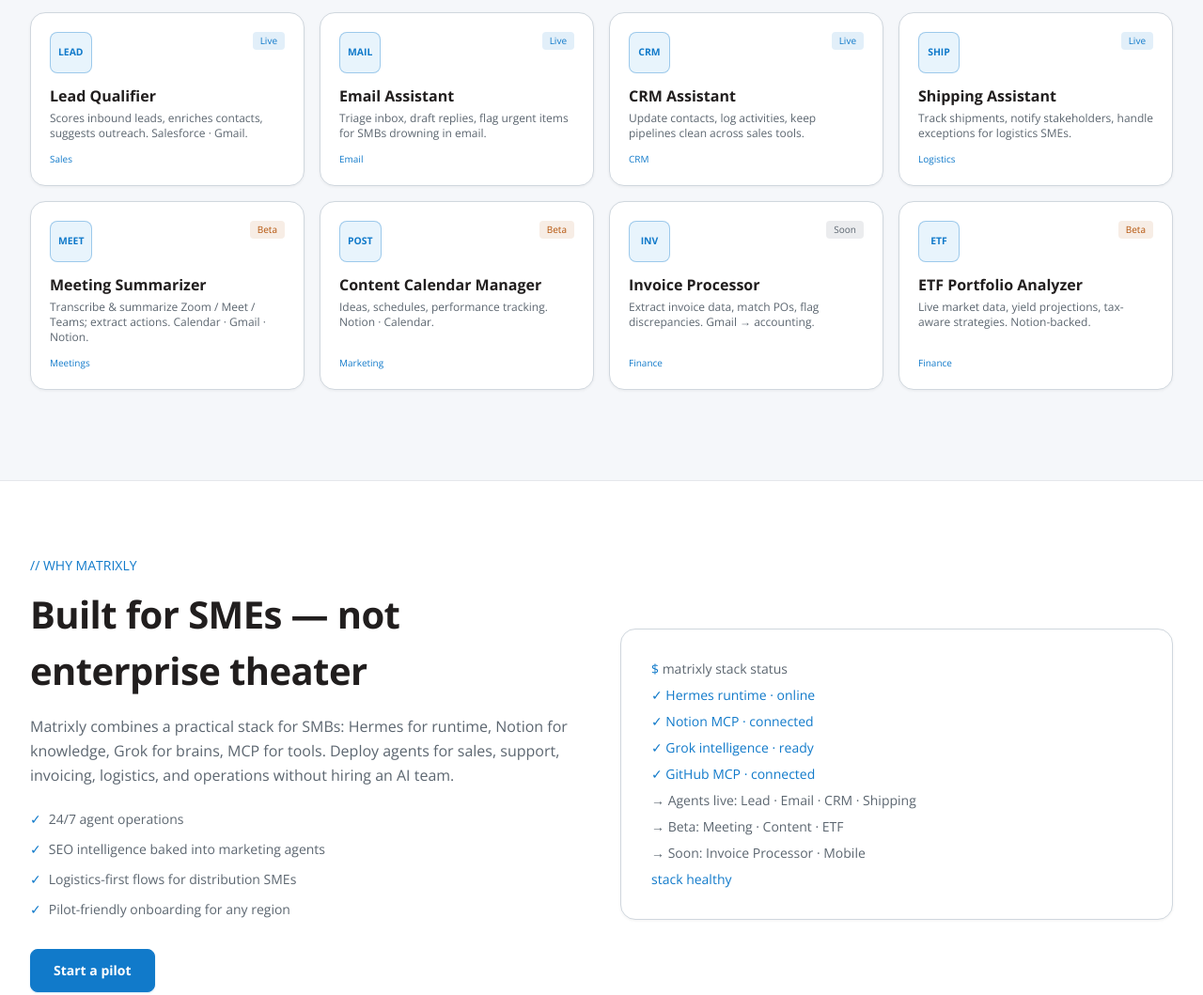
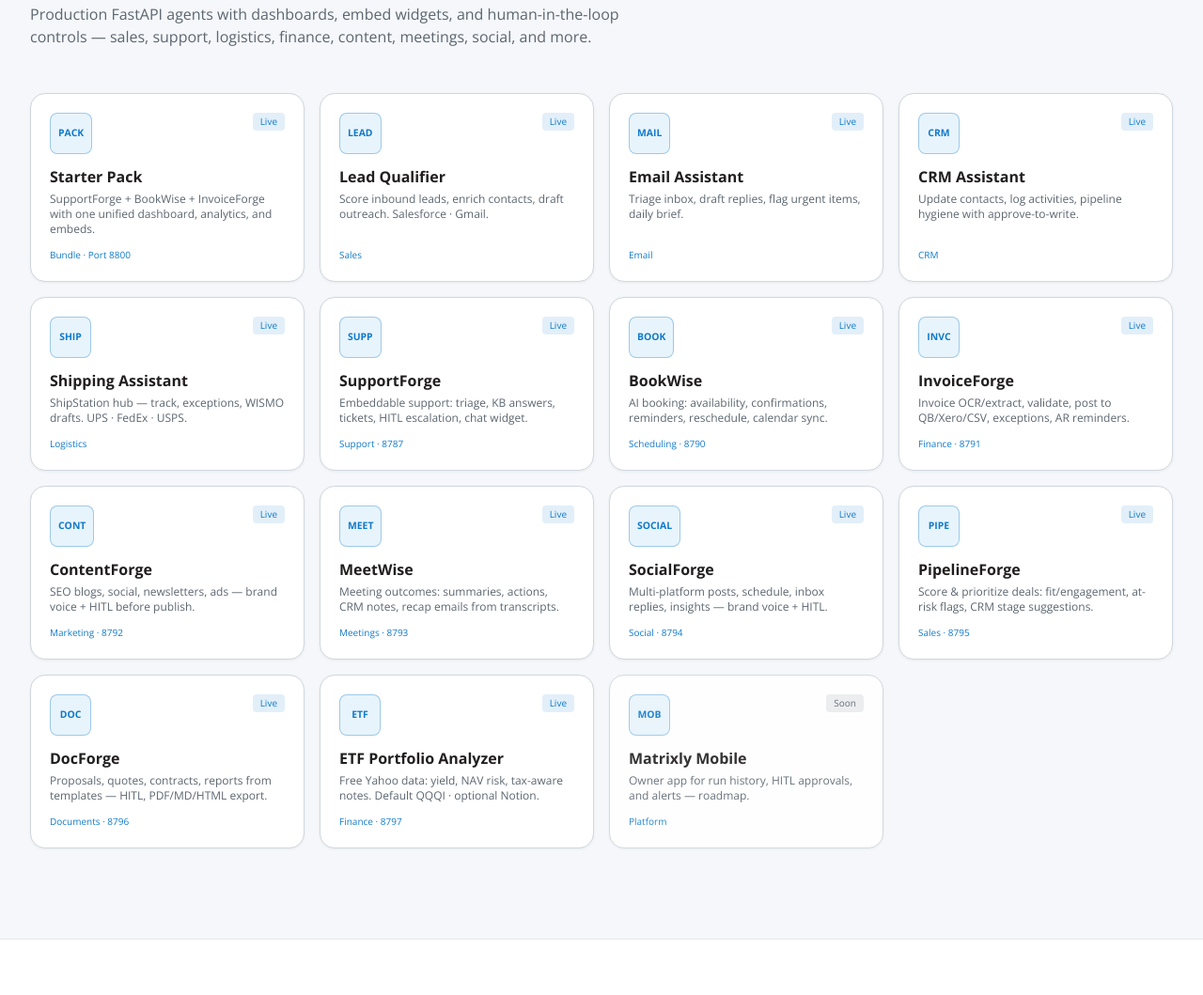
Before and after one commit to apchowdhury25/matrixly-ai, a website: page products/index.html in a window 1280 px wide. Shown: the part 2569-3628 px from the top of the page at 94% size. Drawn offline with nearby package versions, Linux system fonts and the light colour scheme.

Commit message:
docs(products): refresh live agent marketplace catalog
Replace outdated Beta/Soon agent cards with current Live agents,
Starter Pack, correct links, and updated stack status copy.

```diff
--- a/products/index.html
+++ b/products/index.html
@@ -18,7 +18,7 @@
 
   <meta charset="UTF-8" />
   <meta name="viewport" content="width=device-width, initial-scale=1.0, viewport-fit=cover" />
-  <meta name="description" content="Matrixly product suite — Hermes agent runtime, Notion knowledge layer, Grok intelligence, MCP integrations, and the agent marketplace for SMBs." />
+  <meta name="description" content="Matrixly product suite — Hermes, Notion, Grok, MCP, and a live agent catalog: Starter Pack, SupportForge, BookWise, InvoiceForge, ContentForge, MeetWise, SocialForge, PipelineForge, DocForge, ETF Analyzer, and more." />
   <meta name="theme-color" content="#117ACA" />
   <title>Products — Matrixly</title>
   <link rel="icon" type="image/png" href="/assets/matrixly-logo.png" />
@@ -659,9 +659,9 @@
               CRMs, and 100+ apps — the same stack behind our integrations directory.
             </p>
             <ul class="space-y-2 text-sm text-matrix-soft mb-6">
-              <li class="flex gap-2"><span class="text-matrix-green">▸</span> GitHub · Notion (live)</li>
-              <li class="flex gap-2"><span class="text-matrix-green">▸</span> Roadmap: Gmail, Stripe, Slack, QuickBooks</li>
-              <li class="flex gap-2"><span class="text-matrix-green">▸</span> Secure credential vault pattern</li>
+              <li class="flex gap-2"><span class="text-matrix-green">▸</span> GitHub · Notion (live MCP)</li>
+              <li class="flex gap-2"><span class="text-matrix-green">▸</span> Agent adapters: Gmail/IMAP, calendars, ShipStation, HubSpot, QB/Xero</li>
+              <li class="flex gap-2"><span class="text-matrix-green">▸</span> Secure credential vault pattern (.env / secrets)</li>
               <li class="flex gap-2"><span class="text-matrix-green">▸</span> Composable multi-app workflows</li>
             </ul>
             <a href="/integrations" class="btn-secondary text-xs px-4 py-2.5 w-full">Browse integrations →</a>
@@ -677,125 +677,190 @@
             </div>
             <h3 class="text-xl font-bold text-matrix-cream mb-2">Matrixly Mobile</h3>
             <p class="text-sm text-matrix-soft mb-5 leading-relaxed">
-              Expo / React Native client dashboard for SME owners — monitor agent runs, approve
-              exceptions, and get logistics or lead alerts on the go.
+              Expo / React Native owner dashboard — monitor agent runs, approve HITL exceptions,
+              and get logistics or lead alerts on the go.
             </p>
             <ul class="space-y-2 text-sm text-matrix-soft">
               <li class="flex gap-2"><span class="text-matrix-green">▸</span> Agent run history &amp; alerts</li>
               <li class="flex gap-2"><span class="text-matrix-green">▸</span> Approve handoffs &amp; exceptions</li>
-              <li class="flex gap-2"><span class="text-matrix-green">▸</span> Owner mobile dashboard (phase 3)</li>
+              <li class="flex gap-2"><span class="text-matrix-green">▸</span> Owner mobile dashboard (roadmap)</li>
             </ul>
           </article>
 
           <article id="orchestrator" class="card-matrix rounded-2xl p-6 sm:p-8">
             <div class="flex items-start justify-between gap-4 mb-5">
               <div class="neon-tile"><span>GRAPH</span></div>
-              <span class="font-mono text-xs px-2 py-1 rounded status-beta">Platform</span>
+              <span class="font-mono text-xs px-2 py-1 rounded status-live">Live</span>
             </div>
-            <h3 class="text-xl font-bold text-matrix-cream mb-2">LangGraph Orchestrator</h3>
+            <h3 class="text-xl font-bold text-matrix-cream mb-2">FastAPI Agent Runtime + Crews</h3>
             <p class="text-sm text-matrix-soft mb-5 leading-relaxed">
-              Supervisor routes tasks to specialized agents via FastAPI — email, shipping, CRM,
-              meetings, leads, invoices, and content — with Docker-ready deploy.
+              Each marketplace agent is a modular FastAPI service (CrewAI/LangGraph-style crews) with HITL,
+              audit logs, usage tracking, and Docker — plus the Starter Pack control plane for Support · Book · Invoice.
             </p>
             <div class="font-mono text-xs text-matrix-soft bg-matrix-cream/[0.03] border border-matrix-border/40 rounded-xl p-4 leading-relaxed">
-              Client / Trigger<br />
-              → FastAPI <span class="text-matrix-green">/run-task</span><br />
-              → LangGraph Supervisor<br />
-              → Specialized Agent<br />
-              → APIs · Notion · Notifications
+              Website / Widget / Form<br />
+              → Agent FastAPI <span class="text-matrix-green">/v1/*</span><br />
+              → Crew pipeline (HITL gates)<br />
+              → CRM · Calendar · Accounting · Email<br />
+              → Starter Pack dashboard (optional)
             </div>
+            <a href="/starter-pack" class="btn-secondary text-xs px-4 py-2.5 w-full mt-5 inline-flex items-center justify-center">Open Starter Pack →</a>
           </article>
         </div>
       </div>
     </section>
 
-    <!-- AGENT MARKETPLACE (from Notion) -->
+    <!-- AGENT MARKETPLACE -->
     <section id="marketplace" class="py-16 sm:py-24 bg-matrix-void border-y border-matrix-border/40">
       <div class="max-w-7xl mx-auto px-4 sm:px-6 lg:px-8">
         <div class="flex flex-col md:flex-row md:items-end md:justify-between gap-6 mb-12">
-          <div class="max-w-xl">
+          <div class="max-w-2xl">
             <p class="font-mono text-sm text-matrix-green mb-3">// AGENT MARKETPLACE</p>
-            <h2 class="h2-fluid font-bold text-matrix-cream mb-3">Catalog synced from Notion</h2>
+            <h2 class="h2-fluid font-bold text-matrix-cream mb-3">Live agents you can deploy today</h2>
             <p class="text-matrix-soft">
-              Live entries from the Matrixly Agent Marketplace database — deploy for SMBs worldwide across sales, email, CRM, logistics, finance, and meetings.
+              Production FastAPI agents with dashboards, embed widgets, and human-in-the-loop controls —
+              sales, support, logistics, finance, content, meetings, social, and more.
             </p>
           </div>
-          <a href="/agents" class="btn-secondary text-sm px-5 py-2.5 self-start">Browse agents catalog →</a>
+          <a href="/agents" class="btn-secondary text-sm px-5 py-2.5 self-start">Browse full catalog →</a>
         </div>
 
         <div class="grid sm:grid-cols-2 lg:grid-cols-4 gap-4">
-          <article class="card-matrix rounded-2xl p-5 flex flex-col">
+          <a href="/starter-pack" class="card-matrix rounded-2xl p-5 flex flex-col hover:border-matrix-green/50 transition-colors border-matrix-green/30">
+            <div class="flex justify-between items-start mb-3">
+              <div class="neon-tile"><span>PACK</span></div>
+              <span class="font-mono text-[10px] px-2 py-0.5 rounded status-live">Live</span>
+            </div>
+            <h3 class="font-bold text-matrix-cream mb-1">Starter Pack</h3>
+            <p class="text-xs text-matrix-soft mb-3 flex-grow">SupportForge + BookWise + InvoiceForge with one unified dashboard, analytics, and embeds.</p>
+            <p class="font-mono text-[10px] text-matrix-green">Bundle · Port 8800</p>
+          </a>
+          <a href="/lead-qualifier" class="card-matrix rounded-2xl p-5 flex flex-col hover:border-matrix-green/50 transition-colors">
             <div class="flex justify-between items-start mb-3">
               <div class="neon-tile"><span>LEAD</span></div>
               <span class="font-mono text-[10px] px-2 py-0.5 rounded status-live">Live</span>
             </div>
             <h3 class="font-bold text-matrix-cream mb-1">Lead Qualifier</h3>
-            <p class="text-xs text-matrix-soft mb-3 flex-grow">Scores inbound leads, enriches contacts, suggests outreach. Salesforce · Gmail.</p>
+            <p class="text-xs text-matrix-soft mb-3 flex-grow">Score inbound leads, enrich contacts, draft outreach. Salesforce · Gmail.</p>
             <p class="font-mono text-[10px] text-matrix-green">Sales</p>
-          </article>
-          <article class="card-matrix rounded-2xl p-5 flex flex-col">
+          </a>
+          <a href="/email-assistant" class="card-matrix rounded-2xl p-5 flex flex-col hover:border-matrix-green/50 transition-colors">
             <div class="flex justify-between items-start mb-3">
               <div class="neon-tile"><span>MAIL</span></div>
               <span class="font-mono text-[10px] px-2 py-0.5 rounded status-live">Live</span>
             </div>
             <h3 class="font-bold text-matrix-cream mb-1">Email Assistant</h3>
-            <p class="text-xs text-matrix-soft mb-3 flex-grow">Triage inbox, draft replies, flag urgent items for SMBs drowning in email.</p>
+            <p class="text-xs text-matrix-soft mb-3 flex-grow">Triage inbox, draft replies, flag urgent items, daily brief.</p>
             <p class="font-mono text-[10px] text-matrix-green">Email</p>
-          </article>
-          <article class="card-matrix rounded-2xl p-5 flex flex-col">
+          </a>
+          <a href="/crm-assistant" class="card-matrix rounded-2xl p-5 flex flex-col hover:border-matrix-green/50 transition-colors">
             <div class="flex justify-between items-start mb-3">
               <div class="neon-tile"><span>CRM</span></div>
               <span class="font-mono text-[10px] px-2 py-0.5 rounded status-live">Live</span>
             </div>
             <h3 class="font-bold text-matrix-cream mb-1">CRM Assistant</h3>
-            <p class="text-xs text-matrix-soft mb-3 flex-grow">Update contacts, log activities, keep pipelines clean across sales tools.</p>
+            <p class="text-xs text-matrix-soft mb-3 flex-grow">Update contacts, log activities, pipeline hygiene with approve-to-write.</p>
             <p class="font-mono text-[10px] text-matrix-green">CRM</p>
-          </article>
-          <article class="card-matrix rounded-2xl p-5 flex flex-col">
+          </a>
+          <a href="/shipping-assistant" class="card-matrix rounded-2xl p-5 flex flex-col hover:border-matrix-green/50 transition-colors">
             <div class="flex justify-between items-start mb-3">
               <div class="neon-tile"><span>SHIP</span></div>
               <span class="font-mono text-[10px] px-2 py-0.5 rounded status-live">Live</span>
             </div>
             <h3 class="font-bold text-matrix-cream mb-1">Shipping Assistant</h3>
-            <p class="text-xs text-matrix-soft mb-3 flex-grow">Track shipments, notify stakeholders, handle exceptions for logistics SMEs.</p>
+            <p class="text-xs text-matrix-soft mb-3 flex-grow">ShipStation hub — track, exceptions, WISMO drafts. UPS · FedEx · USPS.</p>
             <p class="font-mono text-[10px] text-matrix-green">Logistics</p>
-          </article>
-          <article class="card-matrix rounded-2xl p-5 flex flex-col">
+          </a>
+          <a href="/support-forge" class="card-matrix rounded-2xl p-5 flex flex-col hover:border-matrix-green/50 transition-colors">
+            <div class="flex justify-between items-start mb-3">
+              <div class="neon-tile"><span>SUPP</span></div>
+              <span class="font-mono text-[10px] px-2 py-0.5 rounded status-live">Live</span>
+            </div>
+            <h3 class="font-bold text-matrix-cream mb-1">SupportForge</h3>
+            <p class="text-xs text-matrix-soft mb-3 flex-grow">Embeddable support: triage, KB answers, tickets, HITL escalation, chat widget.</p>
+            <p class="font-mono text-[10px] text-matrix-green">Support · 8787</p>
+          </a>
+          <a href="/book-wise" class="card-matrix rounded-2xl p-5 flex flex-col hover:border-matrix-green/50 transition-colors">
+            <div class="flex justify-between items-start mb-3">
+              <div class="neon-tile"><span>BOOK</span></div>
+              <span class="font-mono text-[10px] px-2 py-0.5 rounded status-live">Live</span>
+            </div>
+            <h3 class="font-bold text-matrix-cream mb-1">BookWise</h3>
+            <p class="text-xs text-matrix-soft mb-3 flex-grow">AI booking: availability, confirmations, reminders, reschedule, calendar sync.</p>
+            <p class="font-mono text-[10px] text-matrix-green">Scheduling · 8790</p>
+          </a>
+          <a href="/invoice-forge" class="card-matrix rounded-2xl p-5 flex flex-col hover:border-matrix-green/50 transition-colors">
+            <div class="flex justify-between items-start mb-3">
+              <div class="neon-tile"><span>INVC</span></div>
+              <span class="font-mono text-[10px] px-2 py-0.5 rounded status-live">Live</span>
+            </div>
+            <h3 class="font-bold text-matrix-cream mb-1">InvoiceForge</h3>
+            <p class="text-xs text-matrix-soft mb-3 flex-grow">Invoice OCR/extract, validate, post to QB/Xero/CSV, exceptions, AR reminders.</p>
+            <p class="font-mono text-[10px] text-matrix-green">Finance · 8791</p>
+          </a>
+          <a href="/content-forge" class="card-matrix rounded-2xl p-5 flex flex-col hover:border-matrix-green/50 transition-colors">
+            <div class="flex justify-between items-start mb-3">
+              <div class="neon-tile"><span>CONT</span></div>
+              <span class="font-mono text-[10px] px-2 py-0.5 rounded status-live">Live</span>
+            </div>
+            <h3 class="font-bold text-matrix-cream mb-1">ContentForge</h3>
+            <p class="text-xs text-matrix-soft mb-3 flex-grow">SEO blogs, social, newsletters, ads — brand voice + HITL before publish.</p>
+            <p class="font-mono text-[10px] text-matrix-green">Marketing · 8792</p>
+          </a>
+          <a href="/meet-wise" class="card-matrix rounded-2xl p-5 flex flex-col hover:border-matrix-green/50 transition-colors">
             <div class="flex justify-between items-start mb-3">
               <div class="neon-tile"><span>MEET</span></div>
-              <span class="font-mono text-[10px] px-2 py-0.5 rounded status-beta">Beta</span>
+              <span class="font-mono text-[10px] px-2 py-0.5 rounded status-live">Live</span>
             </div>
-            <h3 class="font-bold text-matrix-cream mb-1">Meeting Summarizer</h3>
-            <p class="text-xs text-matrix-soft mb-3 flex-grow">Transcribe &amp; summarize Zoom / Meet / Teams; extract actions. Calendar · Gmail · Notion.</p>
-            <p class="font-mono text-[10px] text-matrix-green">Meetings</p>
-          </article>
-          <article class="card-matrix rounded-2xl p-5 flex flex-col">
+            <h3 class="font-bold text-matrix-cream mb-1">MeetWise</h3>
+            <p class="text-xs text-matrix-soft mb-3 flex-grow">Meeting outcomes: summaries, actions, CRM notes, recap emails from transcripts.</p>
+            <p class="font-mono text-[10px] text-matrix-green">Meetings · 8793</p>
+          </a>
+          <a href="/social-forge" class="card-matrix rounded-2xl p-5 flex flex-col hover:border-matrix-green/50 transition-colors">
             <div class="flex justify-between items-start mb-3">
-              <div class="neon-tile"><span>POST</span></div>
-              <span class="font-mono text-[10px] px-2 py-0.5 rounded status-beta">Beta</span>
+              <div class="neon-tile"><span>SOCIAL</span></div>
+              <span class="font-mono text-[10px] px-2 py-0.5 rounded status-live">Live</span>
             </div>
-            <h3 class="font-bold text-matrix-cream mb-1">Content Calendar Manager</h3>
-            <p class="text-xs text-matrix-soft mb-3 flex-grow">Ideas, schedules, performance tracking. Notion · Calendar.</p>
-            <p class="font-mono text-[10px] text-matrix-green">Marketing</p>
-          </article>
-          <article class="card-matrix rounded-2xl p-5 flex flex-col">
+            <h3 class="font-bold text-matrix-cream mb-1">SocialForge</h3>
+            <p class="text-xs text-matrix-soft mb-3 flex-grow">Multi-platform posts, schedule, inbox replies, insights — brand voice + HITL.</p>
+            <p class="font-mono text-[10px] text-matrix-green">Social · 8794</p>
+          </a>
+          <a href="/pipeline-forge" class="card-matrix rounded-2xl p-5 flex flex-col hover:border-matrix-green/50 transition-colors">
             <div class="flex justify-between items-start mb-3">
-              <div class="neon-tile"><span>INV</span></div>
+              <div class="neon-tile"><span>PIPE</span></div>
+              <span class="font-mono text-[10px] px-2 py-0.5 rounded status-live">Live</span>
+            </div>
+            <h3 class="font-bold text-matrix-cream mb-1">PipelineForge</h3>
+            <p class="text-xs text-matrix-soft mb-3 flex-grow">Score &amp; prioritize deals: fit/engagement, at-risk flags, CRM stage suggestions.</p>
+            <p class="font-mono text-[10px] text-matrix-green">Sales · 8795</p>
+          </a>
+          <a href="/doc-forge" class="card-matrix rounded-2xl p-5 flex flex-col hover:border-matrix-green/50 transition-colors">
+            <div class="flex justify-between items-start mb-3">
+              <div class="neon-tile"><span>DOC</span></div>
+              <span class="font-mono text-[10px] px-2 py-0.5 rounded status-live">Live</span>
+            </div>
+            <h3 class="font-bold text-matrix-cream mb-1">DocForge</h3>
+            <p class="text-xs text-matrix-soft mb-3 flex-grow">Proposals, quotes, contracts, reports from templates — HITL, PDF/MD/HTML export.</p>
+            <p class="font-mono text-[10px] text-matrix-green">Documents · 8796</p>
+          </a>
+          <a href="/etf-analyzer" class="card-matrix rounded-2xl p-5 flex flex-col hover:border-matrix-green/50 transition-colors">
+            <div class="flex justify-between items-start mb-3">
+              <div class="neon-tile"><span>ETF</span></div>
+              <span class="font-mono text-[10px] px-2 py-0.5 rounded status-live">Live</span>
+            </div>
+            <h3 class="font-bold text-matrix-cream mb-1">ETF Portfolio Analyzer</h3>
+            <p class="text-xs text-matrix-soft mb-3 flex-grow">Free Yahoo data: yield, NAV risk, tax-aware notes. Default QQQI · optional Notion.</p>
+            <p class="font-mono text-[10px] text-matrix-green">Finance · 8797</p>
+          </a>
+          <div class="card-matrix rounded-2xl p-5 flex flex-col opacity-90">
+            <div class="flex justify-between items-start mb-3">
+              <div class="neon-tile"><span>MOB</span></div>
               <span class="font-mono text-[10px] px-2 py-0.5 rounded status-soon">Soon</span>
             </div>
-            <h3 class="font-bold text-matrix-cream mb-1">Invoice Processor</h3>
-            <p class="text-xs text-matrix-soft mb-3 flex-grow">Extract invoice data, match POs, flag discrepancies. Gmail → accounting.</p>
-            <p class="font-mono text-[10px] text-matrix-green">Finance</p>
-          </article>
-          <article class="card-matrix rounded-2xl p-5 flex flex-col">
-            <div class="flex justify-between items-start mb-3">
-              <div class="neon-tile"><span>ETF</span></div>
-              <span class="font-mono text-[10px] px-2 py-0.5 rounded status-beta">Beta</span>
-            </div>
-            <h3 class="font-bold text-matrix-cream mb-1">ETF Portfolio Analyzer</h3>
-            <p class="text-xs text-matrix-soft mb-3 flex-grow">Live market data, yield projections, tax-aware strategies. Notion-backed.</p>
-            <p class="font-mono text-[10px] text-matrix-green">Finance</p>
-          </article>
+            <h3 class="font-bold text-matrix-cream mb-1">Matrixly Mobile</h3>
+            <p class="text-xs text-matrix-soft mb-3 flex-grow">Owner app for run history, HITL approvals, and alerts — roadmap.</p>
+            <p class="font-mono text-[10px] text-matrix-green">Platform</p>
+          </div>
         </div>
       </div>
     </section>
@@ -809,16 +874,19 @@
             <h2 class="h2-fluid font-bold text-matrix-cream mb-4">Built for SMEs — not enterprise theater</h2>
             <p class="text-matrix-soft mb-6 leading-relaxed">
               Matrixly combines a practical stack for SMBs:
-              Hermes for runtime, Notion for knowledge, Grok for brains, MCP for tools.
-              Deploy agents for sales, support, invoicing, logistics, and operations without hiring an AI team.
+              Hermes for runtime, Notion for knowledge, Grok for brains, MCP for tools,
+              and FastAPI agents with HITL, audit logs, and embeddable UIs.
             </p>
             <ul class="space-y-3 text-sm text-matrix-soft mb-8">
-              <li class="flex gap-2"><span class="text-matrix-green">✓</span> 24/7 agent operations</li>
-              <li class="flex gap-2"><span class="text-matrix-green">✓</span> SEO intelligence baked into marketing agents</li>
-              <li class="flex gap-2"><span class="text-matrix-green">✓</span> Logistics-first flows for distribution SMEs</li>
-              <li class="flex gap-2"><span class="text-matrix-green">✓</span> Pilot-friendly onboarding for any region</li>
+              <li class="flex gap-2"><span class="text-matrix-green">✓</span> 14+ live agents + Starter Pack control plane</li>
+              <li class="flex gap-2"><span class="text-matrix-green">✓</span> Human approval on external side effects</li>
+              <li class="flex gap-2"><span class="text-matrix-green">✓</span> Logistics, support, AR, and marketing workflows</li>
+              <li class="flex gap-2"><span class="text-matrix-green">✓</span> Pilot-friendly local + Docker deploy</li>
             </ul>
-            <a href="/#final-cta" class="btn-primary px-6 py-3 text-sm">Start a pilot</a>
+            <div class="flex flex-col sm:flex-row gap-3">
+              <a href="/#final-cta" class="btn-primary px-6 py-3 text-sm text-center">Start a pilot</a>
+              <a href="/agents" class="btn-secondary px-6 py-3 text-sm text-center">Browse agents</a>
+            </div>
           </div>
           <div class="card-matrix rounded-2xl p-6 sm:p-8 font-mono text-xs sm:text-sm leading-relaxed space-y-2">
             <p class="text-matrix-soft"><span class="text-matrix-green">$</span> matrixly stack status</p>
@@ -826,9 +894,10 @@
             <p class="text-matrix-green">✓ Notion MCP · connected</p>
             <p class="text-matrix-green">✓ Grok intelligence · ready</p>
             <p class="text-matrix-green">✓ GitHub MCP · connected</p>
-            <p class="text-matrix-soft">→ Agents live: Lead · Email · CRM · Shipping</p>
-            <p class="text-matrix-soft">→ Beta: Meeting · Content · ETF</p>
-            <p class="text-matrix-soft">→ Soon: Invoice Processor · Mobile</p>
+            <p class="text-matrix-soft">→ Live: Lead · Email · CRM · Shipping</p>
+            <p class="text-matrix-soft">→ Live: Support · Book · Invoice · Starter Pack</p>
+            <p class="text-matrix-soft">→ Live: Content · Meet · Social · Pipeline · Doc · ETF</p>
+            <p class="text-matrix-soft">→ Soon: Mobile owner app</p>
             <p class="text-matrix-green mt-3">stack healthy</p>
           </div>
         </div>
@@ -839,10 +908,10 @@
     <section class="py-16 sm:py-20 grid-bg border-t border-matrix-border/40">
       <div class="max-w-3xl mx-auto px-4 text-center">
         <h2 class="h2-fluid font-extrabold text-matrix-cream mb-4">Deploy the full product suite</h2>
-        <p class="text-matrix-soft mb-8">Get Hermes + Notion + Grok-powered agents running on your SMB stack.</p>
+        <p class="text-matrix-soft mb-8">Start with the Starter Pack or any single agent — Hermes + Notion + Grok-powered workflows for SMBs.</p>
         <div class="flex flex-col sm:flex-row gap-3 justify-center">
-          <a href="/#final-cta" class="btn-primary px-8 py-3.5 text-sm">Get started free</a>
-          <a href="/#final-cta" class="btn-secondary px-8 py-3.5 text-sm">Talk to sales</a>
+          <a href="/starter-pack" class="btn-primary px-8 py-3.5 text-sm">Deploy Starter Pack</a>
+          <a href="/agents" class="btn-secondary px-8 py-3.5 text-sm">Browse agents</a>
         </div>
       </div>
     </section>
@@ -868,11 +937,11 @@
           </ul>
         </div>
         <div>
-          <h4 class="font-mono text-xs text-matrix-green uppercase tracking-wider mb-4">Stack</h4>
+          <h4 class="font-mono text-xs text-matrix-green uppercase tracking-wider mb-4">Stack &amp; packs</h4>
           <ul class="space-y-2 text-sm text-matrix-soft">
             <li><a href="#hermes" class="hover:text-matrix-green">Hermes</a></li>
-            <li><a href="#notion" class="hover:text-matrix-green">Notion</a></li>
-            <li><a href="#grok" class="hover:text-matrix-green">Grok</a></li>
+            <li><a href="#marketplace" class="hover:text-matrix-green">Agent marketplace</a></li>
+            <li><a href="/starter-pack" class="hover:text-matrix-green">Starter Pack</a></li>
             <li><a href="#mcp" class="hover:text-matrix-green">MCP Hub</a></li>
           </ul>
         </div>
```
